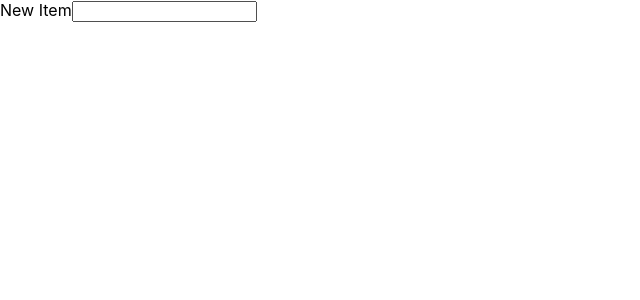
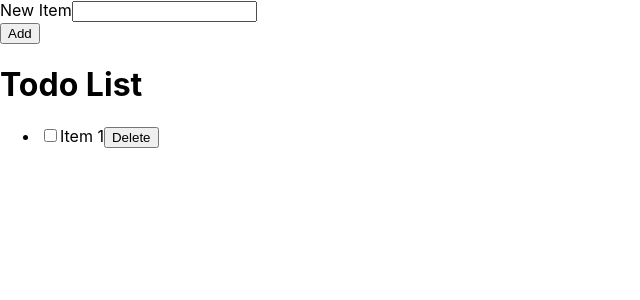
Before and after one commit to izabela-jelovac/todo-list, a React (Create React App) app in the folder todo-list/: page / in a window 1280 px wide. Shown: the top 300 px of the page, without its empty margins (0-640 px from the left). Built offline with nearby package versions, Linux system fonts and the light colour scheme.

Commit message:
add button and checkbox

```diff
--- a/todo-list/src/App.js
+++ b/todo-list/src/App.js
@@ -2,12 +2,25 @@
 
 function App() {
   return (
+    <>
       <form className="new-item-form">
         <div className="form-row">
           <label htmlFor="item">New Item</label>
           <input type="text" id="item" />
         </div>
+        <button className="btn">Add</button>
       </form>
+      <h1 className="header">Todo List</h1>
+      <ul className="list">
+        <li>
+          <label>
+            <input type="checkbox" />
+            Item 1
+          </label>
+          <button className="btn btn-danger">Delete</button>
+        </li>
+      </ul>
+    </>
   );
 }
 
```
Lines whose indentation alone changed are shown as unchanged.
